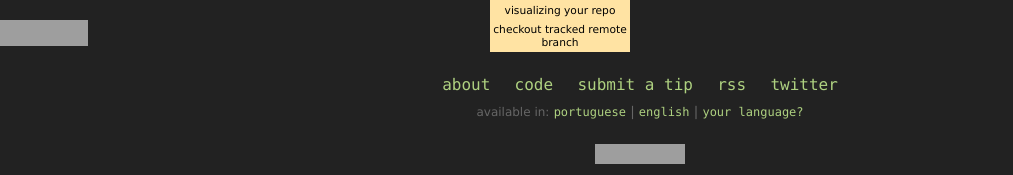
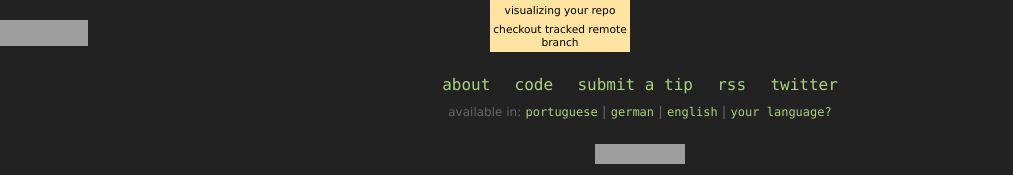
Before and after one commit to qrush/gitready, a Jekyll site: the page built from index.html, in a window 1280 px wide. Shown: the part 851-1026 px from the top of the page, without its empty margins (0-1013 px from the left). Built offline with Jekyll 4.4.1, drawn with Linux system fonts in a browser that asks for light colours; grey boxes are pictures that could not be loaded.

Commit message:
I totally botched that rebase

```diff
--- a/_layouts/default.html
+++ b/_layouts/default.html
@@ -67,6 +67,7 @@
       <div class="languages">
         <span>available in:</span>
         <a href="http://pt-br.gitready.com">portuguese</a> |
+        <a href="http://de.gitready.com">german</a> |
         <a href="http://gitready.com">english</a> |
         <a href="http://github.com/qrush/gitready/blob/en/README.md">your language?</a>
       </div>
```
